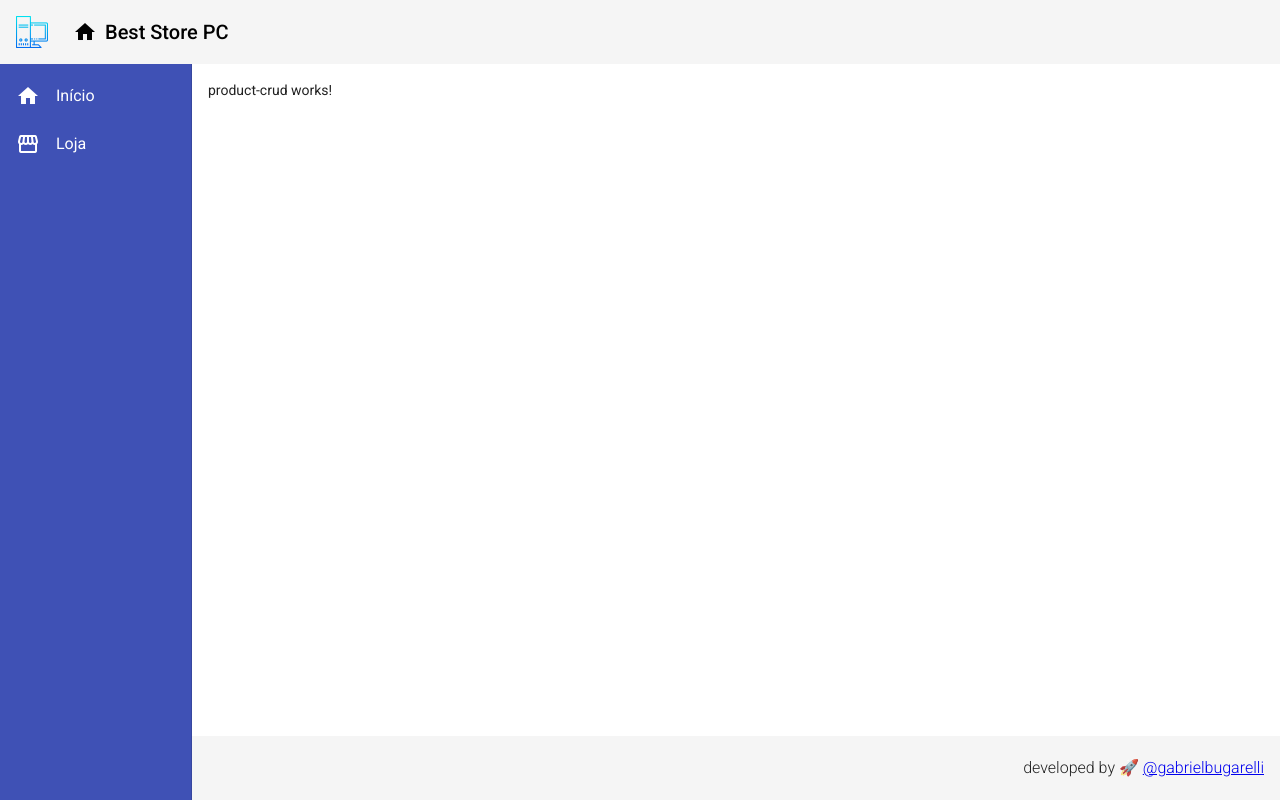
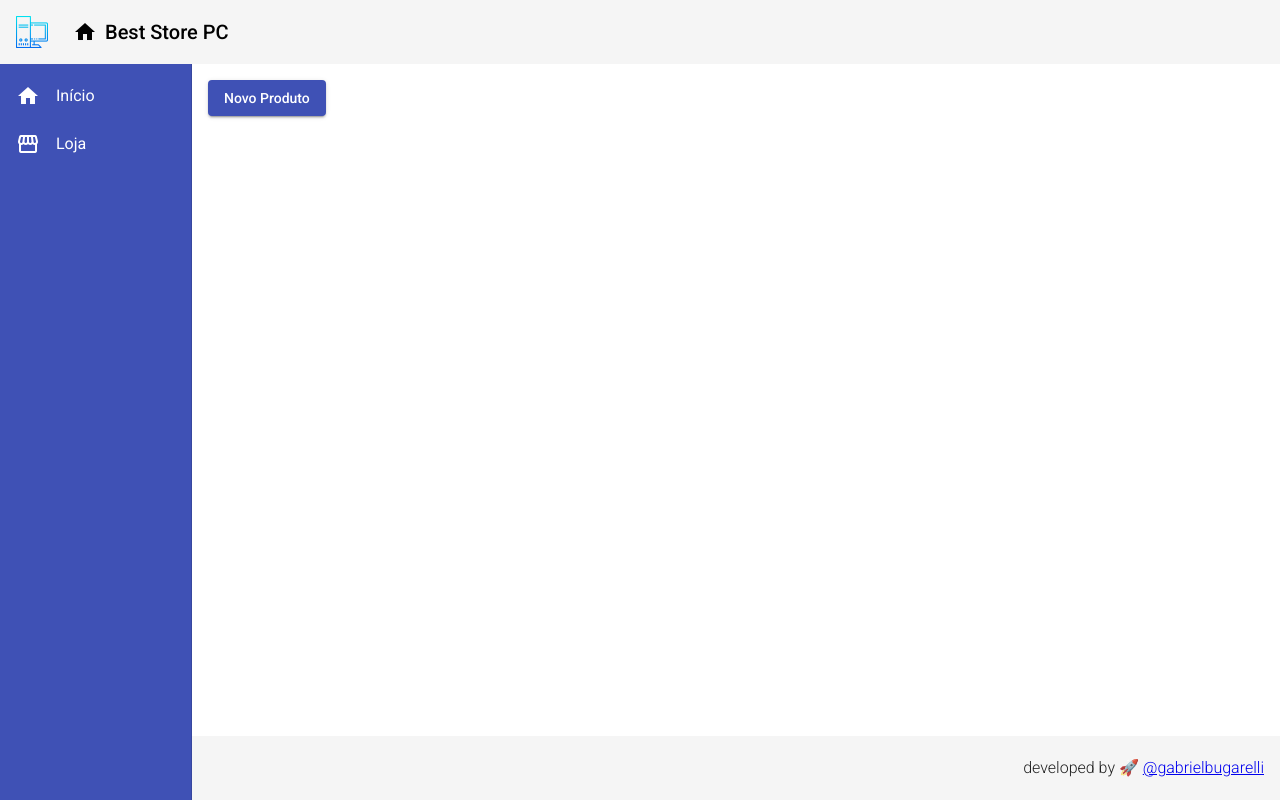
Before and after one commit to gabrielbugarelli/angular-essentials, an Angular app: page /products in a window 1280 px wide. Built offline with nearby package versions, Linux system fonts and the light colour scheme.

Commit message:
feat: implementation of navigation feature between pages

```diff
--- a/src/app/app.module.ts
+++ b/src/app/app.module.ts
@@ -1,23 +1,26 @@
+/** @description pacotes do Angular*/
 import { NgModule } from '@angular/core';
 import { BrowserModule } from '@angular/platform-browser';
+import { FormsModule } from '@angular/forms';
+import { BrowserAnimationsModule } from '@angular/platform-browser/animations';
 
-import { AppComponent } from './app.component';
-import { BrowserAnimationsModule } from '@angular/platform-browser/animations';
-import { HeaderComponent } from './components/template/header/header.component';
-
-import { FooterComponent } from './components/template/footer/footer.component';
-import { NavComponent } from './components/template/nav/nav.component';
-
+/**@description components do Material UI */
 import { MatSidenavModule } from '@angular/material/sidenav';
 import { MatListModule } from '@angular/material/list';
 import { MatCardModule } from '@angular/material/card';
 import { MatToolbarModule } from '@angular/material/toolbar';
+
+/**@description components do App */
+import { AppComponent } from './app.component';
+import { HeaderComponent } from './components/template/header/header.component';
+import { FooterComponent } from './components/template/footer/footer.component';
+import { NavComponent } from './components/template/nav/nav.component';
 import { HomeComponent } from './views/home/home.component';
 import { ProductCrudComponent } from './views/product-crud/product-crud.component';
 import { AppRoutingModule } from './app-routing.module';
 import { ForDirective } from './directives/for.directive';
 import { ProductCreateComponent } from './components/product/product-create/product-create.component';
-
+import { MatButtonModule } from '@angular/material/button';
 @NgModule({
   declarations: [
     AppComponent,
@@ -35,7 +38,10 @@ import { ProductCreateComponent } from './components/product/product-create/prod
     MatToolbarModule,
     MatSidenavModule,
     MatListModule,
-    MatCardModule, AppRoutingModule
+    MatCardModule,
+    AppRoutingModule,
+    FormsModule,
+    MatButtonModule
   ],
   providers: [],
   bootstrap: [AppComponent]
--- a/src/app/components/product/product-create/product-create.component.html
+++ b/src/app/components/product/product-create/product-create.component.html
@@ -1 +1,3 @@
-<p>product-create works!</p>
+<h1 [id]="propLegal">Este é o título da página</h1>
+
+<button mat-raised-button color="primary" (click)="fazerAlgo()"> Clique e veja o que acontecerá 👀 </button>
--- a/src/app/components/product/product-create/product-create.component.ts
+++ b/src/app/components/product/product-create/product-create.component.ts
@@ -1,15 +1,20 @@
-import { Component, OnInit } from '@angular/core';
+import { Component, Input, OnInit } from '@angular/core';
 
 @Component({
   selector: 'app-product-create',
   templateUrl: './product-create.component.html',
   styleUrls: ['./product-create.component.css']
 })
+
 export class ProductCreateComponent implements OnInit {
+  propLegal: string = 'qualquer';
 
   constructor() { }
 
   ngOnInit(): void {
   }
 
+  fazerAlgo(): void {
+    this.propLegal = 'gabriel'
+  }
 }
--- a/src/app/views/product-crud/product-crud.component.html
+++ b/src/app/views/product-crud/product-crud.component.html
@@ -1 +1,7 @@
-<p>product-crud works!</p>
+<button
+  mat-raised-button
+  (click)="navigateToProductCreate()"
+  color="primary"
+>
+  Novo Produto
+</button>
--- a/src/app/views/product-crud/product-crud.component.ts
+++ b/src/app/views/product-crud/product-crud.component.ts
@@ -1,5 +1,5 @@
 import { Component, OnInit } from '@angular/core';
-
+import { Router } from '@angular/router';
 @Component({
   selector: 'app-product-crud',
   templateUrl: './product-crud.component.html',
@@ -7,9 +7,12 @@ import { Component, OnInit } from '@angular/core';
 })
 export class ProductCrudComponent implements OnInit {
 
-  constructor() { }
+  constructor(private router: Router) { }
 
   ngOnInit(): void {
   }
 
+  navigateToProductCreate(): void {
+    this.router.navigate(['/products/create']);
+  }
 }
```
